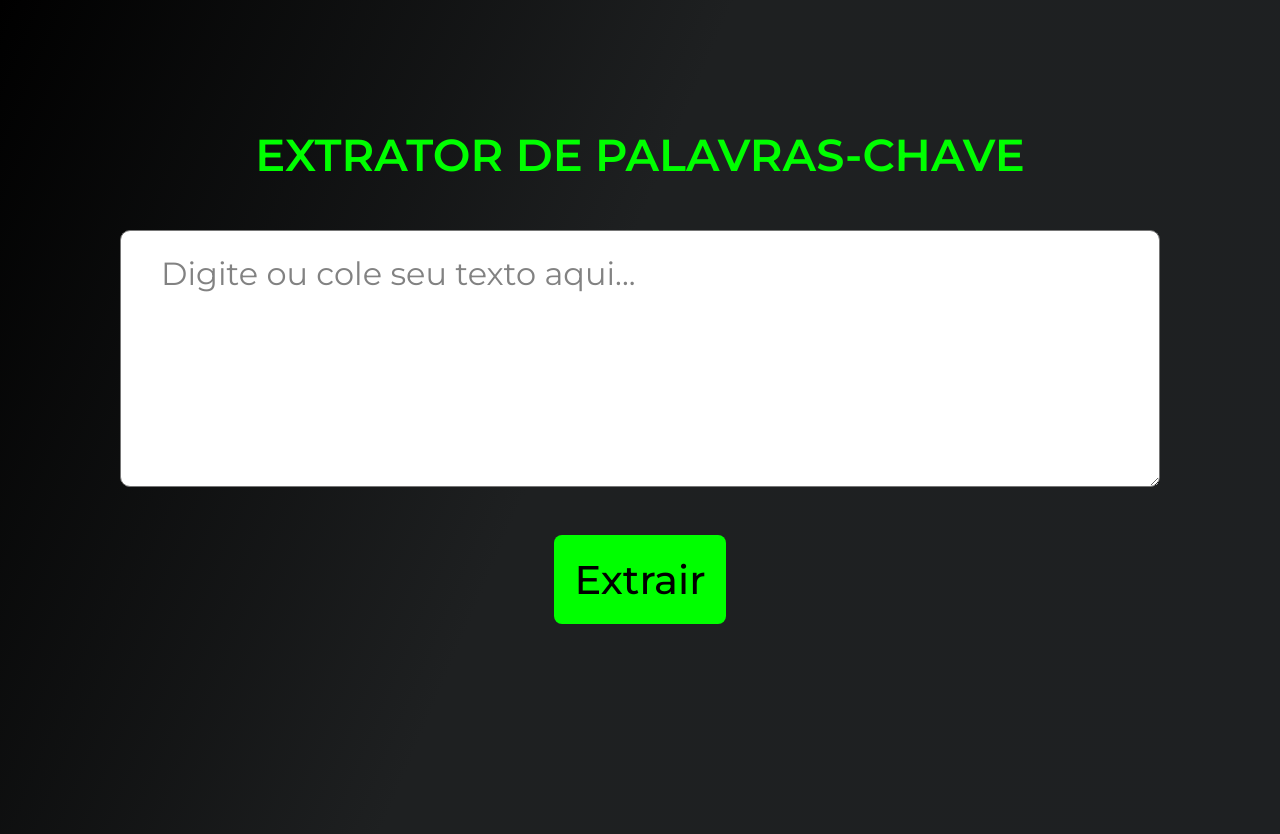
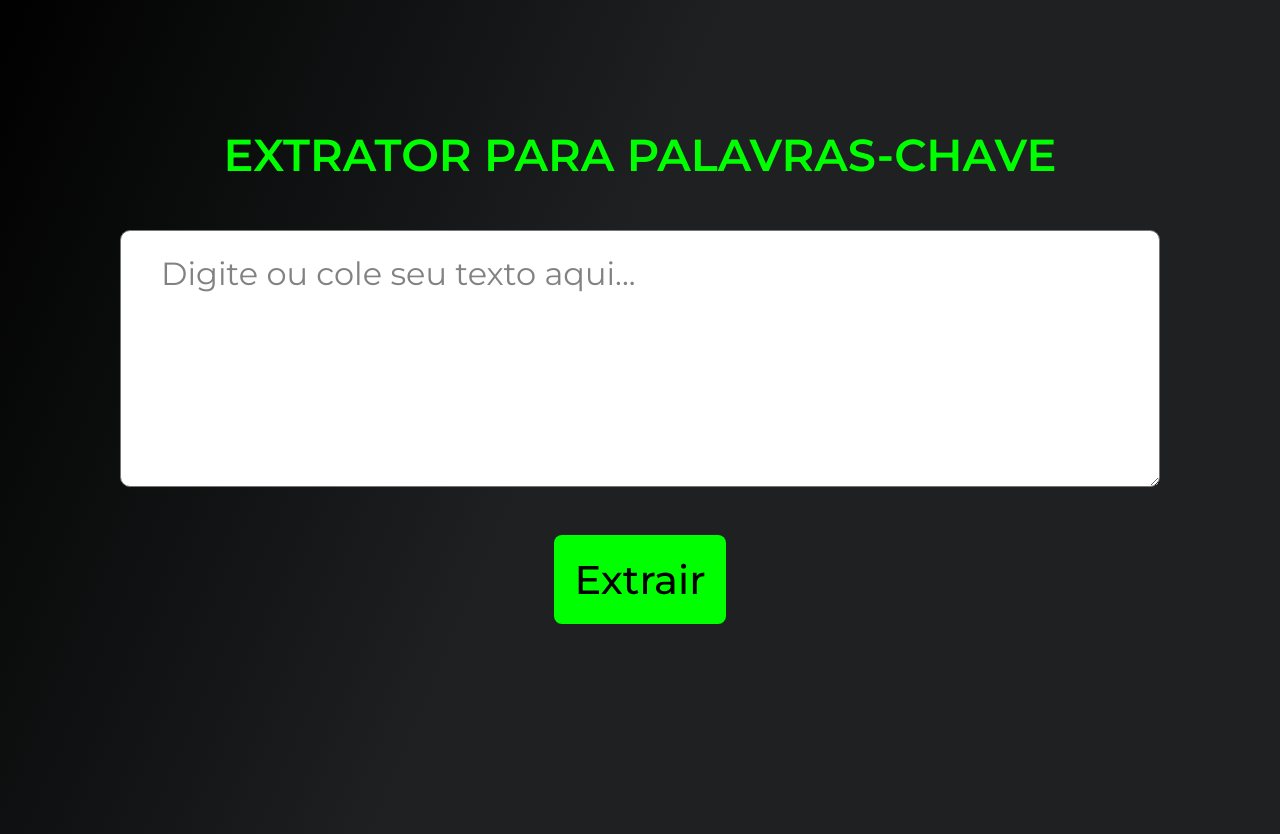
Before and after one commit to vitor459/palavrachave, a plain HTML site: page index.html in a window 1280 px wide. Drawn offline with Linux system fonts and the light colour scheme.

Commit message:
Update index.html

```diff
--- a/index.html
+++ b/index.html
@@ -10,7 +10,7 @@
 
 <body>
     <div class="container">
-        <h1>Extrator de palavras-chave</h1>
+        <h1>Extrator para palavras-chave</h1>
         <textarea id="entrada-de-texto" placeholder="Digite ou cole seu texto aqui..."></textarea>
         <button id="botao-palavrachave">Extrair</button>
         <div id="resultado-palavrachave"></div>
```
